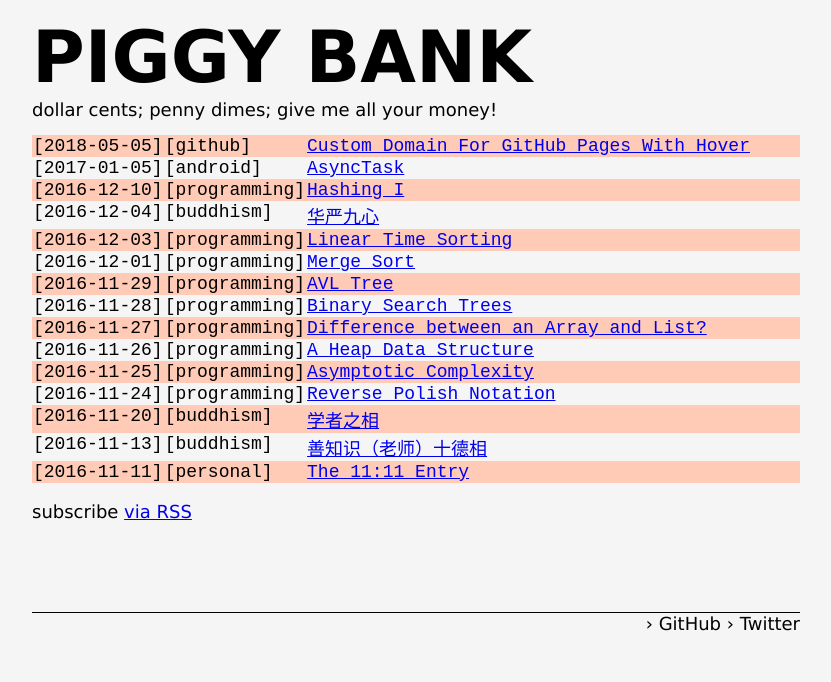
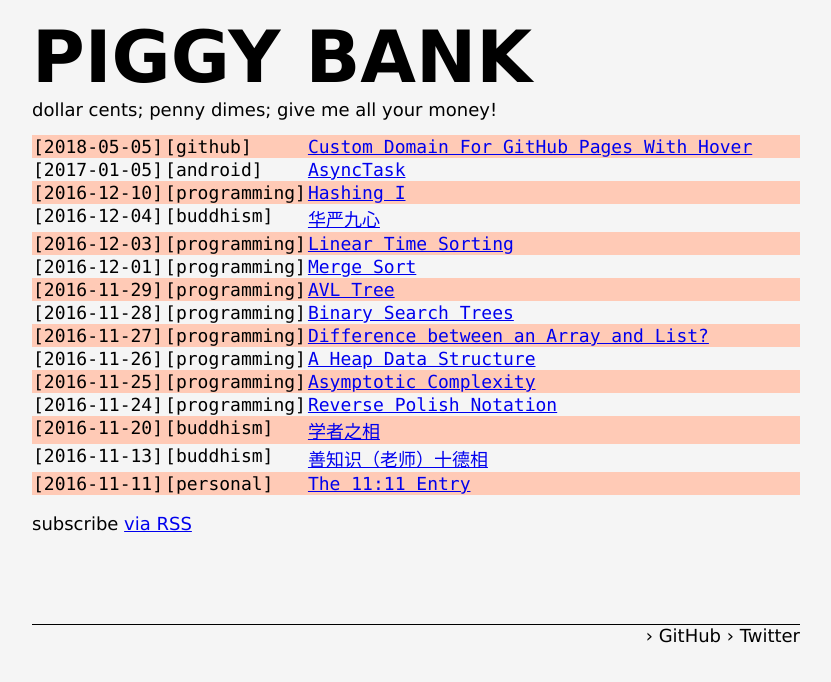
Before and after one commit to TayKangSheng/piggy-bank, a Jekyll site: the page built from index.md, in a window 1280 px wide. Shown: the top 682 px of the page, without its empty margins (224-1055 px from the left). Built offline with Jekyll 4.4.1, drawn with Linux system fonts in a browser that asks for light colours.

Commit message:
add new fix width font family

```diff
--- a/_sass/piggy-bank.scss
+++ b/_sass/piggy-bank.scss
@@ -3,6 +3,7 @@
 
 /* global variables */
 $base-font-family: 'Verdana', san-serif;
+$base-fixwidth-font-family: Consolas, Monaco, monospace;
 $base-font-unit: 6px;
 $base-font-size: $base-font-unit * 3;
 $page-margin-left: 20%;
@@ -88,7 +89,7 @@ body {
             tbody {
                 tr {
                     vertical-align: top;
-                    font-family: monospace;
+                    font-family: $base-fixwidth-font-family;
 
                     .post-meta {
                         white-space: nowrap;
```
